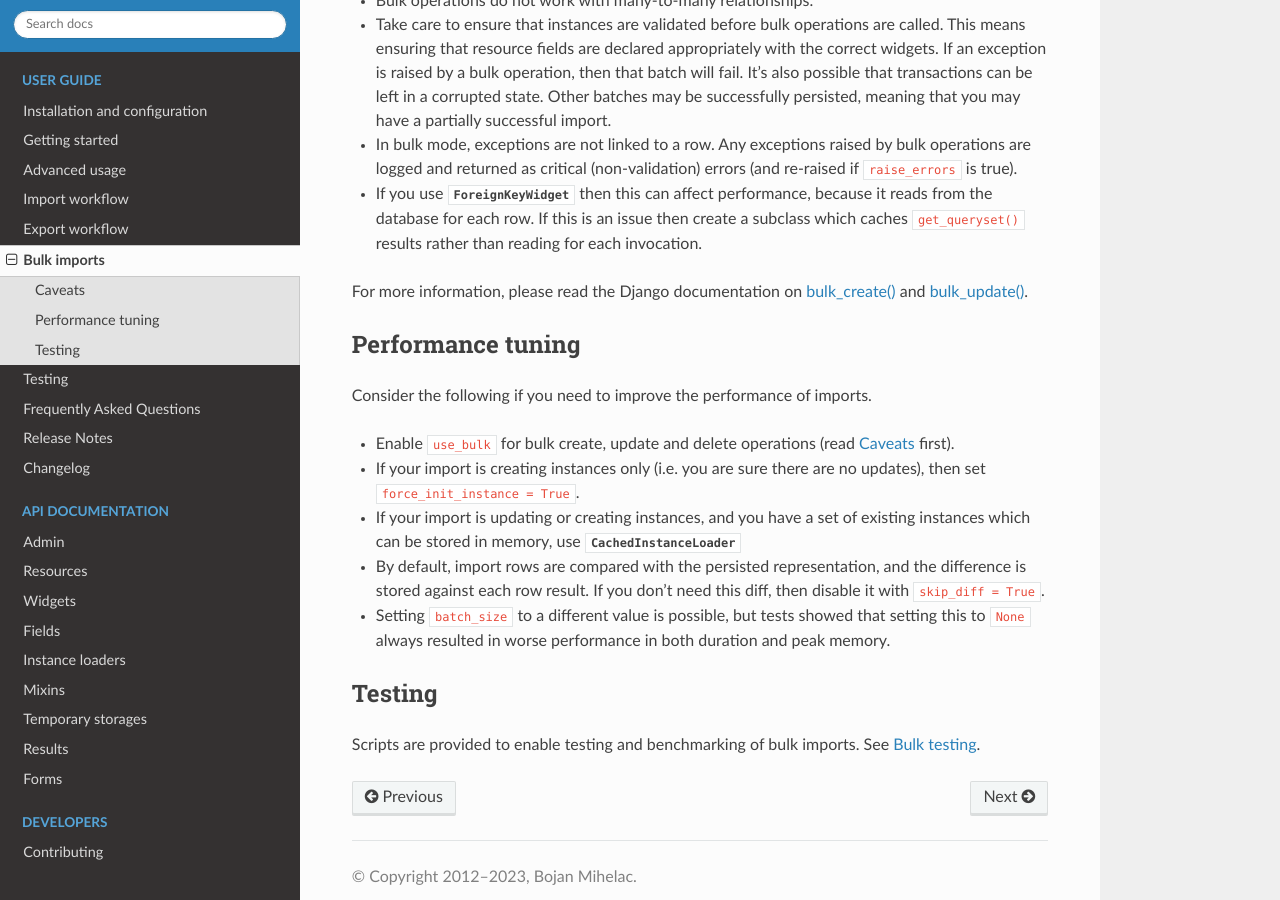
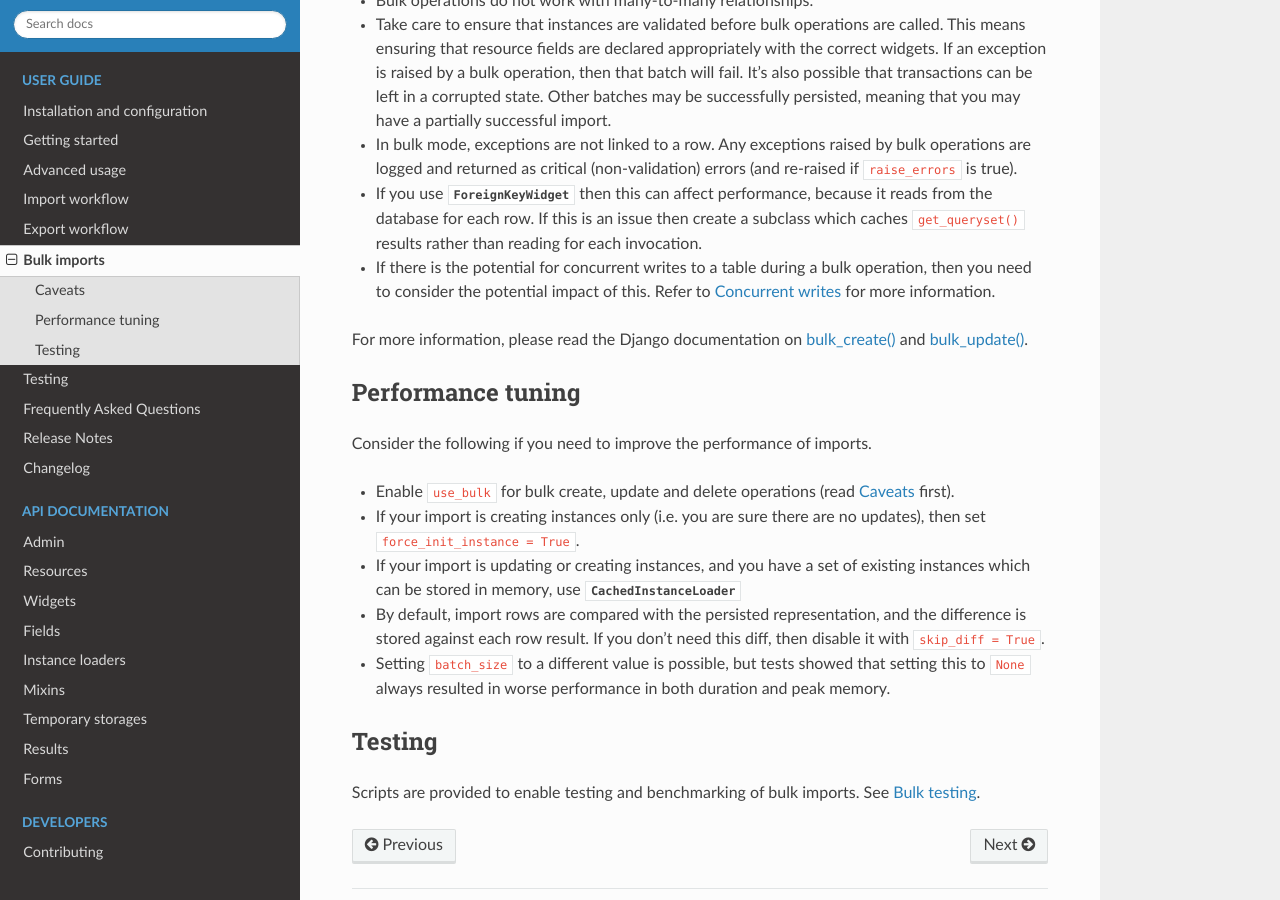
Before and after one commit to django-import-export/django-import-export, a Sphinx documentation site: the page built from docs/bulk_import.rst, in a window 1280 px wide and 900 px high, scrolled down 620 px. Built offline with Sphinx 7.4.7 and the Read the Docs theme 2.0.0, drawn with Linux system fonts in a browser that asks for light colours; pages that are not in the unit, such as notebooks, are missing from menus; the version number could not be read and is left out.

Commit message:
Document best practice for concurrent writes (#1668)
* added documentation and helper method for concurrent writes

* documentation update

```diff
--- a/docs/bulk_import.rst
+++ b/docs/bulk_import.rst
@@ -35,9 +35,12 @@ Caveats
   the database for each row.  If this is an issue then create a subclass which caches ``get_queryset()`` results rather
   than reading for each invocation.
 
+* If there is the potential for concurrent writes to a table during a bulk operation, then you need to consider the
+  potential impact of this.  Refer to :ref:`concurrent-writes` for more information.
+
 For more information, please read the Django documentation on
-`bulk_create() <https://docs.djangoproject.com/en/dev/ref/models/querysets/#bulk-create>`_ and
-`bulk_update() <https://docs.djangoproject.com/en/dev/ref/models/querysets/#bulk-update>`_.
+`bulk_create() <https://docs.djangoproject.com/en/stable/ref/models/querysets/#bulk-create>`_ and
+`bulk_update() <https://docs.djangoproject.com/en/stable/ref/models/querysets/#bulk-update>`_.
 
 .. _performance_tuning
 Performance tuning
--- a/docs/changelog.rst
+++ b/docs/changelog.rst
@@ -17,6 +17,7 @@ Please refer to :doc:`release notes<release_notes>`.
 - Clarified ``skip_diff`` documentation (#1655)
 - Standardised interface of :meth:`~import_export.widgets.Widget.render` (#1657)
 - Improved documentation relating to validation on import (#1665)
+- Added :meth:`~import_export.resources.Resource.do_instance_save` helper method (#1668)
 - Refactored test_admin_integration: split into smaller test modules (#1662)
 - Refactored test_resources: split into smaller test modules (#1672)
 
```
Also changed, not shown: docs/advanced_usage.rst (+38 -0 lines), docs/_static/images/non-field-specific-validation-error.png (added), 1 other file.
